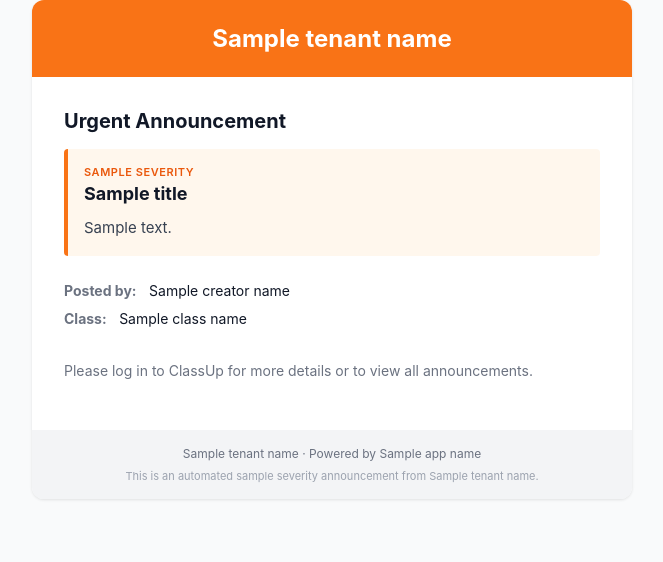
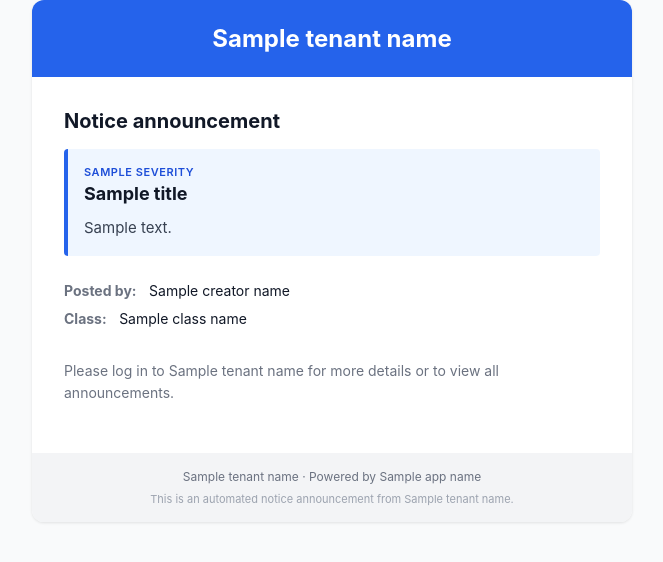
Before and after one commit to rmupfumira/classup, a Python web app: template app/templates/emails/announcement_alert.html in a window 1280 px wide. Shown: the top 562 px of the page, without its empty margins (308-971 px from the left). Run offline with Jinja, Linux system fonts and the light colour scheme; the template is opened without the code that fills it: most values are stand-ins (such as "Sample title", 1, 10 or a date in 2020).

Commit message:
Email + form polish — severity labels, banking on overdue, demo-safe fee scopes
Six template/service polish fixes rolled into one:

- **Announcement email now renders one of 4 severity labels** instead
  of always saying "Urgent" for everything non-Emergency. INFO → blue
  "Notice", WARNING → yellow "Warning", URGENT → orange "Urgent",
  EMERGENCY → red "Emergency". Previously an INFO note arrived in
  parents' inboxes as burnt-orange "Urgent Announcement".

- **Announcement create form** no longer promises "all announcements
  will be sent via email" — correct copy now explains that only
  Urgent / Emergency hit email + WhatsApp, while Info / Warning
  stay in-app.

- **Overdue invoice email now includes banking details and payment
  instructions** inline, matching invoice_sent. Previous behaviour
  sent a nudge that required the parent to open the portal to find
  out how to pay, defeating the nudge. Billing service threads
  `banking_details` + `payment_instructions` from
  `tenant.settings` through to `send_overdue_reminder`.

- **Message email subject includes the student name** (title block
  was hard-coded "New Message - ClassUp"; the body already said
  "New message about {{ student_name }}"). Multi-child households
  can now triage without opening.

- **Forgot-password form now distinguishes server errors from
  successful sends.** Previously a 500 looked identical to a
  successful send because only network errors triggered the catch.
  Now checks `response.ok` and surfaces `result.message` when
  the server says no.

- **Fee-item "Applies To" dropdown hides DAY_SCHOLARS / BOARDERS
  options unless the tenant is MIXED.** On a single-residence
  tenant those options silently filter every student out of the
  invoice batch; the confusing help text made it worse. Demo-safe.

Verified by direct template render + signature smoke. 28 targeted
tests still green.

Co-Authored-By: Claude Opus 4.7 <noreply@anthropic.com>

```diff
--- a/app/services/billing_service.py
+++ b/app/services/billing_service.py
@@ -1135,6 +1135,8 @@ class BillingService:
                         due_date=due_date_str,
                         view_url=view_url,
                         tenant_name=tenant.name,
+                        banking_details=tenant_settings.get("billing_banking_details"),
+                        payment_instructions=tenant_settings.get("billing_payment_instructions"),
                     )
                 except Exception:
                     logger.exception(
--- a/app/templates/emails/announcement_alert.html
+++ b/app/templates/emails/announcement_alert.html
@@ -1,16 +1,30 @@
 {% extends "base_email.html" %}
 
-{% block title %}{{ severity }} Announcement: {{ title }}{% endblock %}
+{#
+    Severity theme map — 4 levels matched to the schema (INFO, IMPORTANT,
+    URGENT, EMERGENCY). Previously the template only branched EMERGENCY vs
+    "else" and always labelled "else" as "Urgent" — so a routine INFO note
+    arrived in the parent's inbox as burnt-orange "Urgent Announcement".
+    2026-11-18 audit fix.
+#}
+{% set theme = {
+    'INFO':      {'label': 'Notice',    'accent': '#2563EB', 'accent_dark': '#1D4ED8', 'bg': '#EFF6FF'},
+    'WARNING':   {'label': 'Warning',   'accent': '#CA8A04', 'accent_dark': '#A16207', 'bg': '#FEFCE8'},
+    'URGENT':    {'label': 'Urgent',    'accent': '#F97316', 'accent_dark': '#EA580C', 'bg': '#FFF7ED'},
+    'EMERGENCY': {'label': 'Emergency', 'accent': '#EF4444', 'accent_dark': '#DC2626', 'bg': '#FEF2F2'},
+}.get(severity, {'label': 'Notice', 'accent': '#2563EB', 'accent_dark': '#1D4ED8', 'bg': '#EFF6FF'}) %}
 
-{% block header_color %}{% if severity == 'EMERGENCY' %}#EF4444{% else %}#F97316{% endif %}{% endblock %}
+{% block title %}{{ theme.label }}: {{ title }}{% endblock %}
+
+{% block header_color %}{{ theme.accent }}{% endblock %}
 
 {% block content %}
 <h2 style="margin: 0 0 16px 0; font-size: 20px; color: #111827;">
-    {% if severity == 'EMERGENCY' %}Emergency{% else %}Urgent{% endif %} Announcement
+    {{ theme.label }} announcement
 </h2>
 
-<div style="background-color: {% if severity == 'EMERGENCY' %}#FEF2F2{% else %}#FFF7ED{% endif %}; border-left: 4px solid {% if severity == 'EMERGENCY' %}#EF4444{% else %}#F97316{% endif %}; border-radius: 4px; padding: 16px; margin: 0 0 24px 0;">
-    <p style="margin: 0 0 4px 0; font-size: 11px; font-weight: 600; text-transform: uppercase; letter-spacing: 0.05em; color: {% if severity == 'EMERGENCY' %}#DC2626{% else %}#EA580C{% endif %};">
+<div style="background-color: {{ theme.bg }}; border-left: 4px solid {{ theme.accent }}; border-radius: 4px; padding: 16px; margin: 0 0 24px 0;">
+    <p style="margin: 0 0 4px 0; font-size: 11px; font-weight: 600; text-transform: uppercase; letter-spacing: 0.05em; color: {{ theme.accent_dark }};">
         {{ severity }}
     </p>
     <h3 style="margin: 0 0 12px 0; font-size: 18px; color: #111827; font-weight: 700;">
@@ -39,10 +53,10 @@
 </table>
 
 <p style="margin: 0 0 16px 0; font-size: 14px; color: #6B7280; line-height: 1.6;">
-    Please log in to ClassUp for more details or to view all announcements.
+    Please log in to {{ tenant_name }} for more details or to view all announcements.
 </p>
 {% endblock %}
 
 {% block footer_text %}
-This is an automated {{ severity | lower }} announcement from {{ tenant_name }}.
+This is an automated {{ theme.label | lower }} announcement from {{ tenant_name }}.
 {% endblock %}
--- a/app/templates/emails/message_received.html
+++ b/app/templates/emails/message_received.html
@@ -1,6 +1,6 @@
 {% extends "base_email.html" %}
 
-{% block title %}New Message - {{ app_name }}{% endblock %}
+{% block title %}New message about {{ student_name }}{% endblock %}
 
 {% block content %}
 <h2 style="margin: 0 0 16px 0; font-size: 20px; font-weight: 600; color: #1F2937;">
```
Also changed, not shown: app/services/email_service.py (+11 -1 lines), app/templates/announcements/create.html (+8 -5 lines), app/templates/auth/forgot_password.html (+16 -2 lines), app/templates/billing/fee_items.html (+5 -2 lines), app/templates/emails/invoice_overdue.html (+26 -0 lines), app/web/billing.py (+7 -0 lines).
